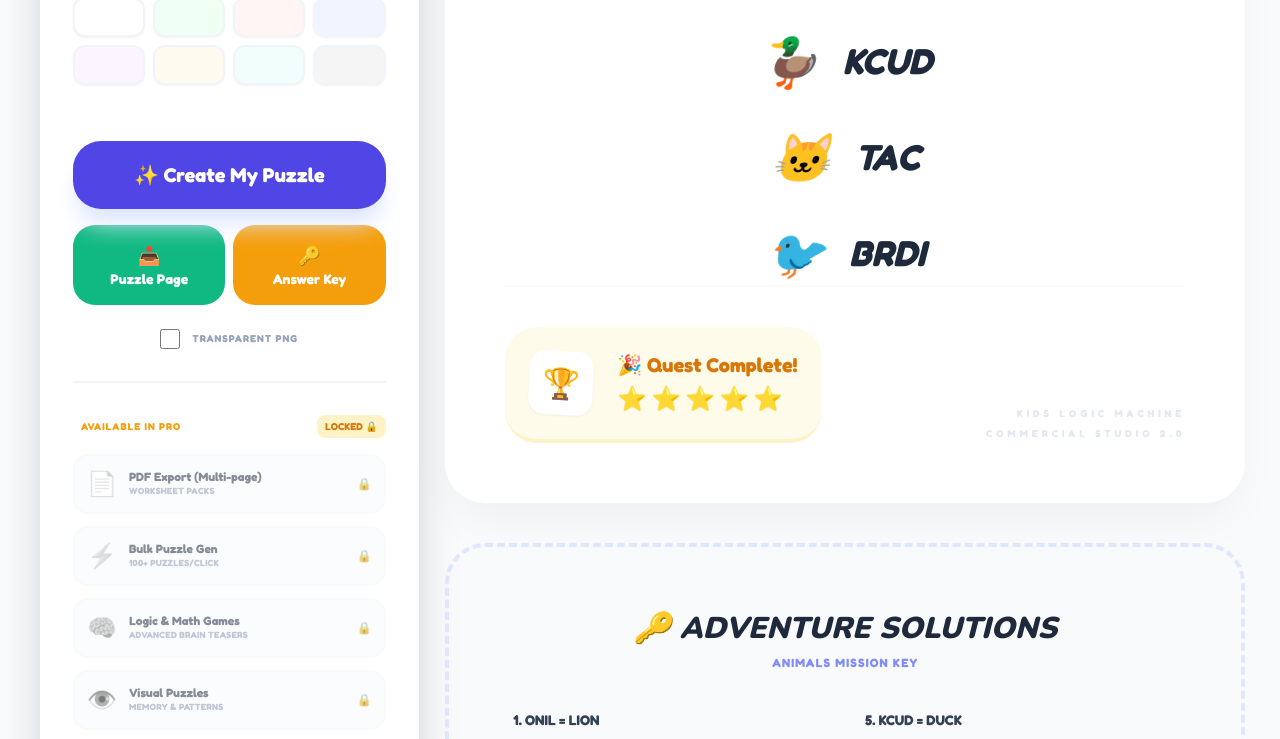
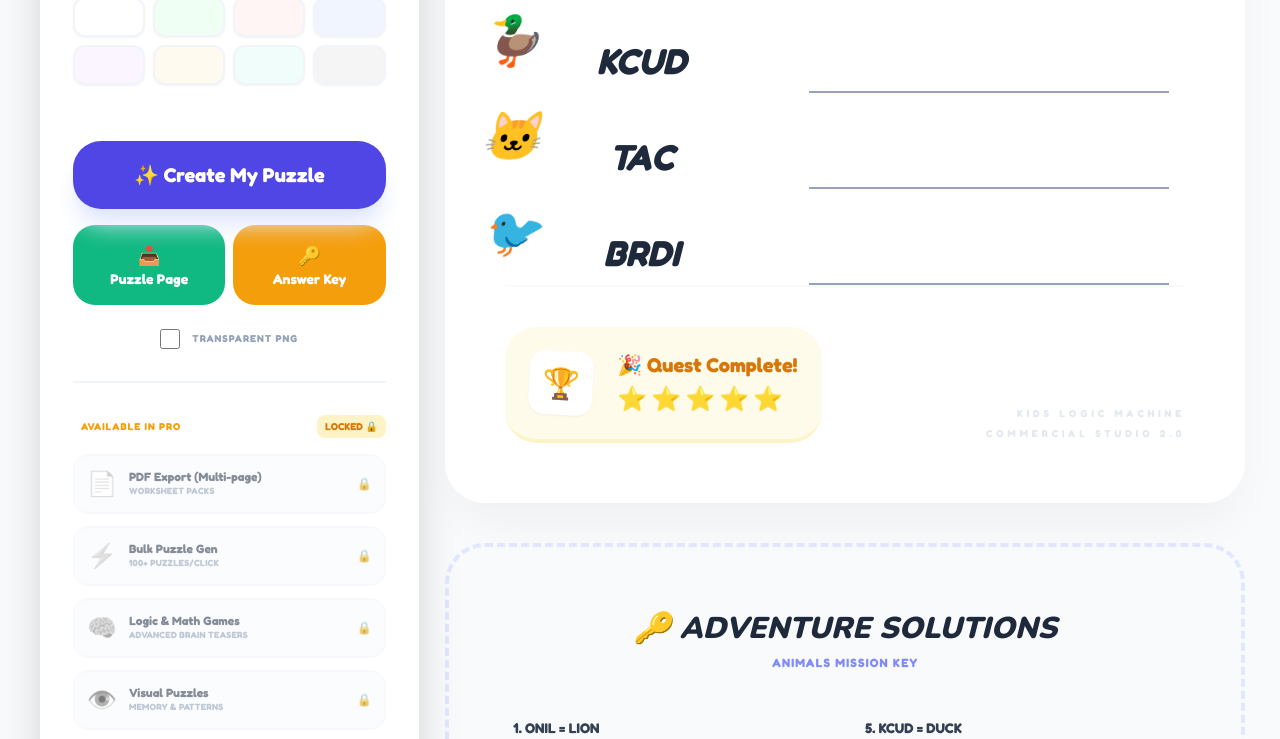
Before and after one commit to maitriukawala-sketch/puzzle-FE, a website: page index.html in a window 1280 px wide. Shown: the part 767-1506 px from the top of the page. Drawn offline with nearby package versions, Linux system fonts and the light colour scheme.

Commit message:
Revert to 3-file CDN setup

```diff
--- a/index.html
+++ b/index.html
@@ -5,8 +5,8 @@
     <meta charset="UTF-8">
     <meta name="viewport" content="width=device-width, initial-scale=1.0">
     <title>Kids Brain-Booster | Adventure Puzzle Creator</title>
-    <link href="styles.css" rel="stylesheet">
-    <!-- <script src="https://cdn.tailwindcss.com"></script> -->
+    <!-- Tailwind CSS -->
+    <script src="https://cdn.tailwindcss.com"></script>
     <!-- html2canvas for PNG Export -->
     <script src="https://cdnjs.cloudflare.com/ajax/libs/html2canvas/1.4.1/html2canvas.min.js"></script>
     <!-- Google Fonts -->
--- a/script.js
+++ b/script.js
@@ -441,7 +441,7 @@ function renderScramble(words) {
         do { scrambled = solution.split('').sort(() => 0.5 - Math.random()).join(''); } while (scrambled === solution && solution.length > 1);
         const row = document.createElement('div');
         row.className = "flex items-center gap-12";
-        row.innerHTML = `<div class="flex-1 text-center text-slate-800 font-bold italic text-4xl min-h-[60px] flex items-center justify-center gap-6"><span class="text-5xl">${WORD_MAP[word] || "✨"}</span><span>${scrambled}</span></div><div class="flex-[1.5] border-b-2 border-slate-400 h-16"></div>`;
+        row.innerHTML = `<div class="relative flex-1 text-center text-slate-800 font-bold italic text-4xl min-h-[60px] flex items-center justify-center"><span class="absolute -left-10 -top-4 text-5xl">${WORD_MAP[word] || "✨"}</span>${scrambled}</div><div class="flex-[1.5] border-b-2 border-slate-400 h-16"></div>`;
         container.appendChild(row);
         addAnswerItem(`${i + 1}. ${scrambled} = ${solution}`);
     });
```
Also changed, not shown: styles.css (deleted).
